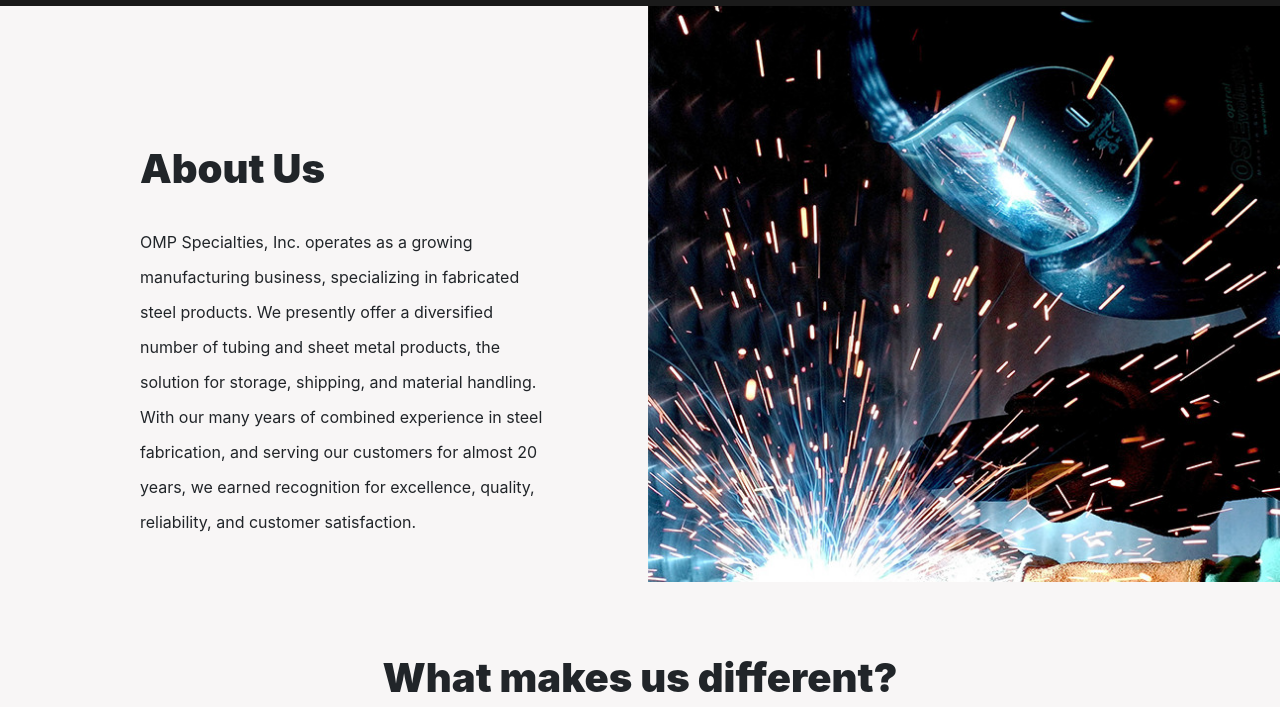
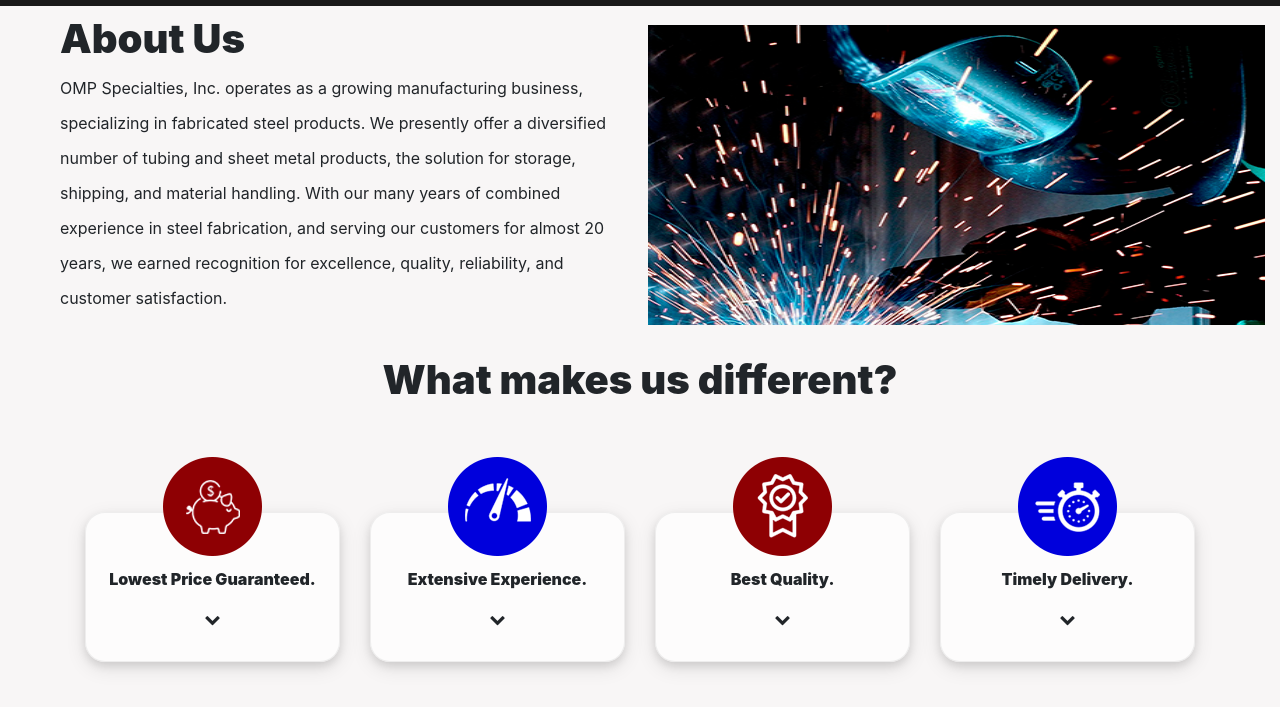
Before and after one commit to KeySystemsDev/OMP, a website with bundled scripts: page about.html in a window 1280 px wide. Shown: the part 58-765 px from the top of the page. Built offline with nearby package versions, Linux system fonts and the light colour scheme.

Commit message:
cambios 1

```diff
--- a/about.html
+++ b/about.html
@@ -64,20 +64,21 @@
 
     <section class="bg-primary" style="background-color: #f8f6f6!important; padding-top: 63px;">
         <div class="row" style="margin-right: 0px;">
+
           <div class="col-md-6">
             <div class="box-about">
               <h2 class="text-1-index fw900">
                 About Us
               </h2>
-              <br>
               <p class="about-text-2">OMP Specialties, Inc. operates as a growing manufacturing business, specializing in fabricated steel products. We presently offer a diversified number of tubing and sheet metal products, the solution for storage, shipping, and material handling. With our many years of combined experience in steel fabrication, and serving our customers for almost 20 years, we earned recognition for excellence, quality, reliability, and customer satisfaction.</p>
             </div>
           </div>
-          <div class="col-md-6" style="padding-right: 0px;">
-            <img class="resposive-img" width="100%" src="img/about/about.jpg">
+          <div class="col-md-6 pt_20">
+            <img class="resposive-img" width="100%" height="300px" src="img/about/meta.jpg">
           </div>
         </div>
-        <br><br><br>
+        <br>
+
         <h2 class="text-1-index fw900 t_center">
           What makes us different?
         </h2>
@@ -142,6 +143,7 @@
           <i class="fa fa-phone" aria-hidden="true"></i> Phone: <a class="white" href="tel:903-874- 0045">903-874- 0045</a>  /  Fax: 903-874-3125 <br><br>
           <i class="fa fa-envelope-o" aria-hidden="true"></i> Email: <a class="white" href="malito:info@ompspecialties.com">info@ompspecialties.com</a> <br><br>
           OMP Specialties Inc.2201 S. Business 45 Corsicana, TX 75110
+          <br><br><h6>All Rights Reserved © 2017 | Powered by<a href="http://7asocial.com" class="white"> 7A Social </a></h6>
       </h6>
       <br>
     </footer>
--- a/css/style.css
+++ b/css/style.css
@@ -23,6 +23,9 @@ a:hover {
 }
 .pt_100{
     padding-top: 100px;
+}
+.pt_20{
+    padding-top: 20px;
 }
 
 #mainNav .navbar-nav>li.nav-item>a.nav-link, #mainNav .navbar-nav>li.nav-item>a.nav-link:focus {
@@ -252,7 +255,7 @@ select.form-control:not([size]):not([multiple]) {
         font-size: 40px;
     }
     .box-about{
-            padding: 140px 70px 0px 140px!important;
+            padding: 10px 0px 0px 60px!important;
     }
     .box-contact{
             padding: 40px 30px 0px 100px!important;
@@ -272,7 +275,7 @@ select.form-control:not([size]):not([multiple]) {
         padding-right: 0px;
     }
     #map{
-        height:650px;
+        height:750px;
     }
 }
 
```
Also changed, not shown: careers.html (+1 -0 lines), contact.html (+3 -1 lines), gallery.html (+1 -0 lines), index.html (+2 -1 lines), products_services.html (+2 -1 lines), img/about/aboutus1.jpg (added), img/about/meta.jpg (added).
